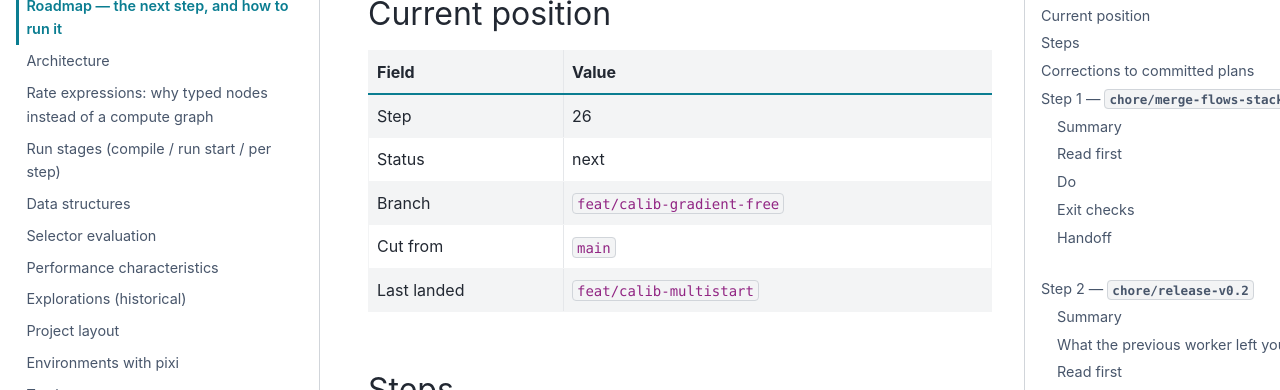
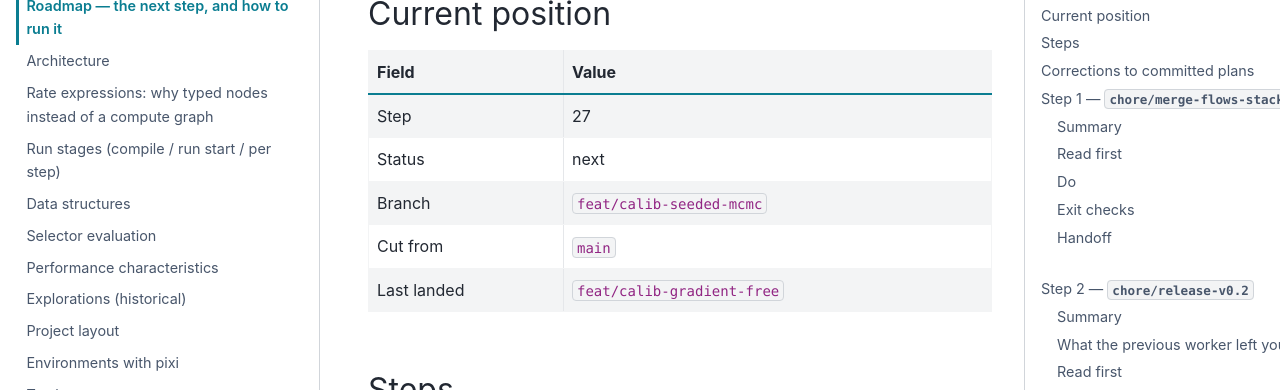
Before and after one commit to monash-emu/summer4, a Sphinx documentation site: the page built from docs/dev/roadmap.md, in a window 1280 px wide and 900 px high, scrolled down 1909 px. Shown: the part 154-544 px from the top of the window. Built offline with Sphinx 7.4.7 and the PyData theme 0.15.4, drawn with Linux system fonts in a browser that asks for light colours; some of the changed text lies outside the part shown.

Commit message:
Hand off after step 26: calib-gradient-free.

```diff
--- a/docs/dev/roadmap.md
+++ b/docs/dev/roadmap.md
@@ -74,11 +74,11 @@ Two conventions that are easy to get wrong:
 <!-- roadmap:current -->
 | Field | Value |
 | --- | --- |
-| Step | 26 |
+| Step | 27 |
 | Status | next |
-| Branch | `feat/calib-gradient-free` |
+| Branch | `feat/calib-seeded-mcmc` |
 | Cut from | `main` |
-| Last landed | `feat/calib-multistart` |
+| Last landed | `feat/calib-gradient-free` |
 <!-- /roadmap:current -->
 
 ## Steps
```
Also changed, not shown: other parts of docs/dev/roadmap.md (+4 -2 lines).
